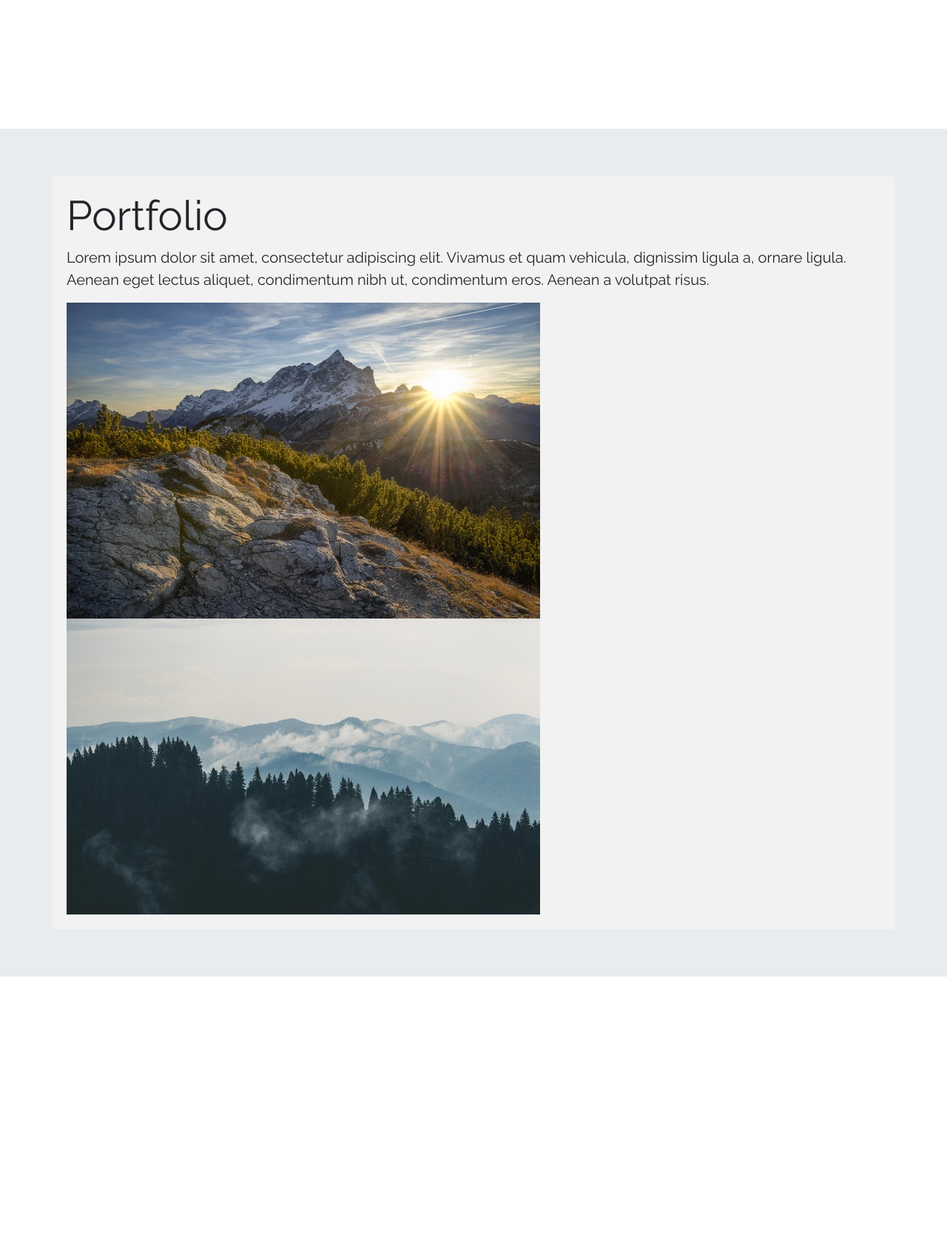
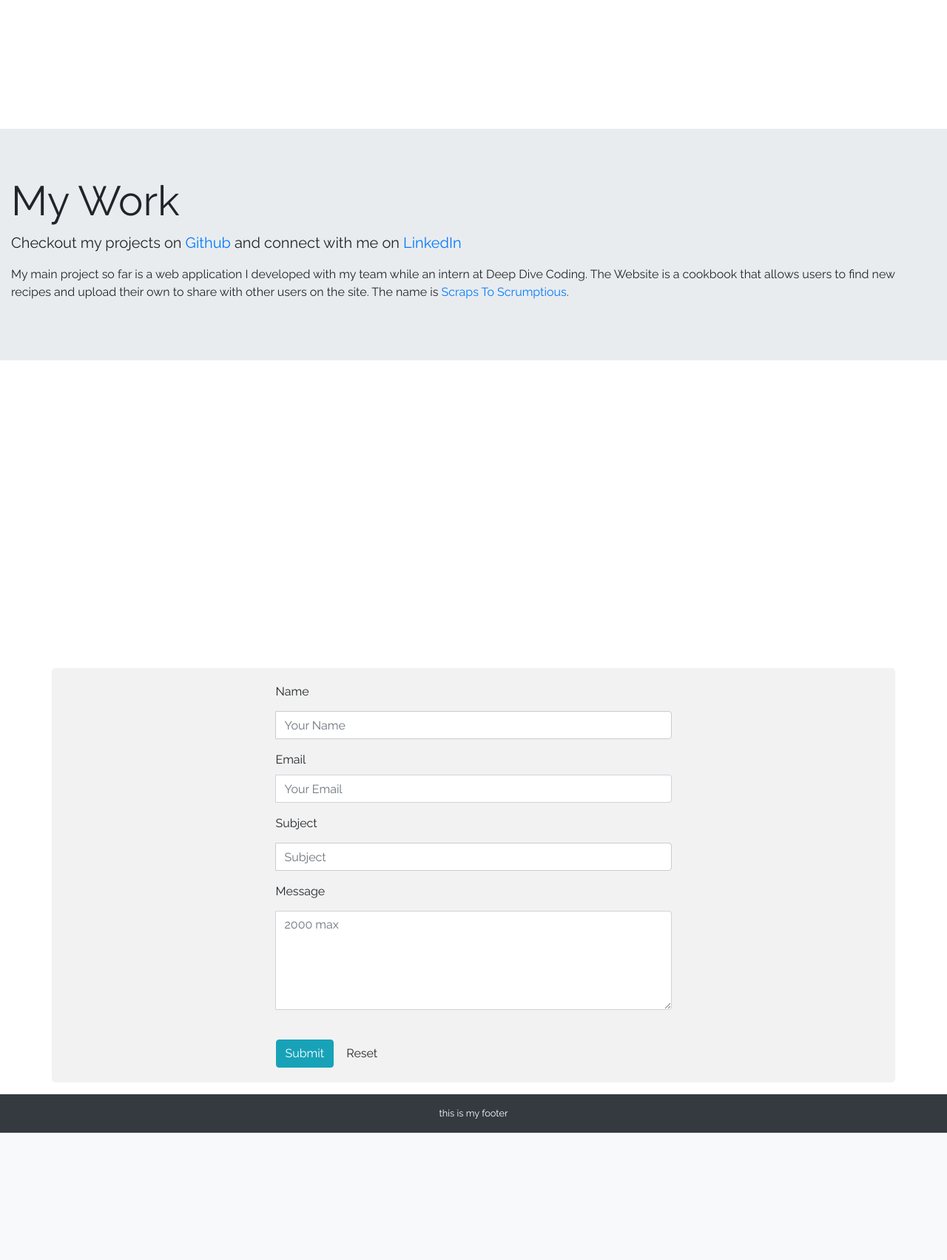
Before and after one commit to samuel-nelson/portfolio-website, a PHP site: page /public_html/index.html in a window 1280 px wide. Shown: the part 1301-3004 px from the top of the page at 74% size. After the commit the page ends 2832 px from the top, so only its background shows below. Run offline with PHP 8.4, Linux system fonts and the light colour scheme; some libraries are stand-ins or nearby versions.

Commit message:
Changed Portfolio section with My Work

```diff
--- a/public_html/index.html
+++ b/public_html/index.html
@@ -114,14 +114,14 @@
 		<div class="parallax-container" data-parallax="scroll" data-bleed="10" data-speed="0.2"
 			  data-image-src="images/forest.jpg" data-natural-width="1920" data-natural-height="1280"
 			  style="height: 500px;"></div>
-		<div class="jumbotron jumbotron-fluid">
-			<div class="container">
-				<h1 class="display-4 content-align-right">Portfolio</h1>
-				<p class="lead">Lorem ipsum dolor sit amet, consectetur adipiscing elit. Vivamus et quam vehicula, dignissim
-					ligula a, ornare ligula. Aenean eget lectus aliquet, condimentum nibh ut, condimentum eros. Aenean a
-					volutpat risus. </p>
-				<a data-fancybox="gallery" href="images/bright.jpg"><img src="images/bright.jpg"></a>
-				<a data-fancybox="gallery" href="images/clouds.jpg"><img src="images/clouds.jpg"></a>
+		<div class="jumbotron jumbotron-fluid" id="MyWork">
+			<div class="container-fluid">
+				<h1 class="display-4 content-align-right">My Work</h1>
+				<p class="lead">Checkout my projects on <a href="https://github.com/samuel-nelson" target="_blank">Github</a> and connect with me on <a href="https://www.linkedin.com/in/samuel-nelson/" target="_blank">LinkedIn</a></p>
+				<p>My main project so far is a web application I developed with my team while an intern at Deep Dive Coding. The Website is a cookbook that allows users to find new recipes and upload their own to share with other users on the site. The name is <a href="https://github.com/the-catz-pajamaz/scraps-to-scrumptious" target="_blank">Scraps To Scrumptious</a>.</p>
+
+<!--				<a data-fancybox="gallery" href="images/bright.jpg"><img src="images/bright.jpg"></a>-->
+<!--				<a data-fancybox="gallery" href="images/clouds.jpg"><img src="images/clouds.jpg"></a>-->
 			</div>
 		</div>
 		<!--		<section id="Contact">-->
--- a/public_html/style.css
+++ b/public_html/style.css
@@ -67,5 +67,9 @@ section {
 }
 
 #form {
-	margin-top: 3rem !important;
+	margin-top: 1rem;
+	margin-bottom: 1rem;
 }
+#MyWork {
+	margin: 0px;
+}
```
